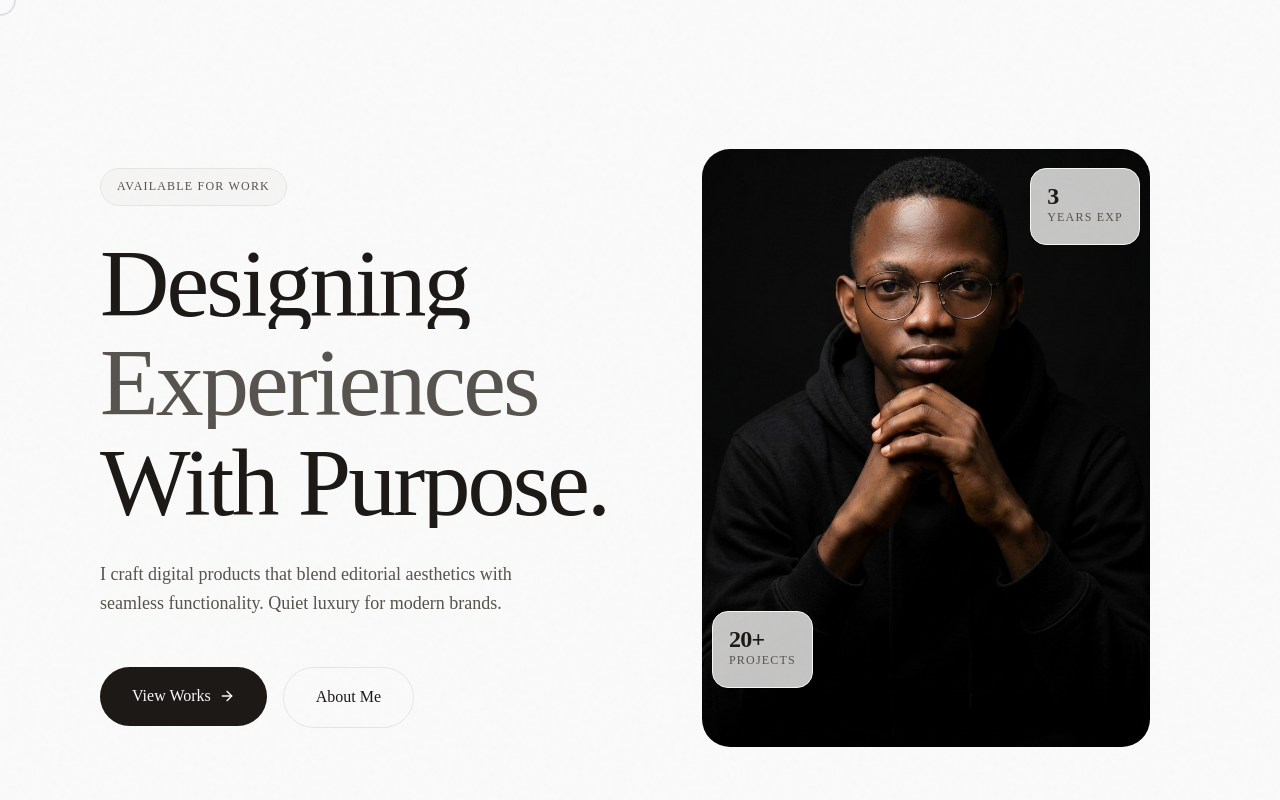
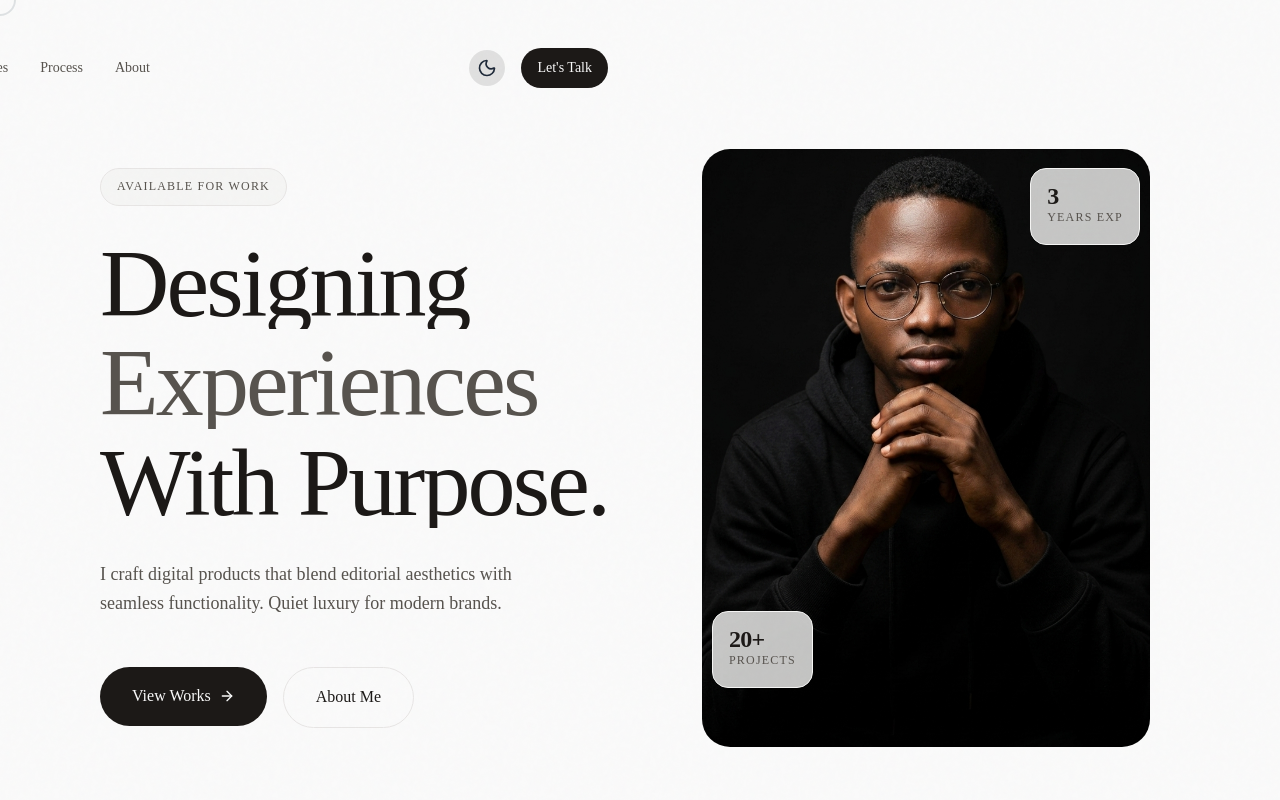
Before and after one commit to muhammedfolarin-beep/my-premium-portfolio, a Next.js app: page / in a window 1280 px wide. Shown: the top 800 px of the page. Built offline with nearby package versions, Linux system fonts and the light colour scheme.

Commit message:
Fix syntax error in app/page.tsx

```diff
--- a/app/page.tsx
+++ b/app/page.tsx
@@ -8,11 +8,10 @@ import { SkillsSection } from '@/components/skills/SkillsSection';
 import { TestimonialsSection } from '@/components/testimonials/TestimonialsSection';
 import { ContactSection } from '@/components/contact/ContactSection';
 import { Footer } from '@/components/footer/Footer';
-      <Navbar />
 export default function HomePage() {
   return (
     <div className="flex flex-col items-center">
-
+      <Navbar />
       <HeroSection />
       <WorksSection />
       <ServicesSection />
```
